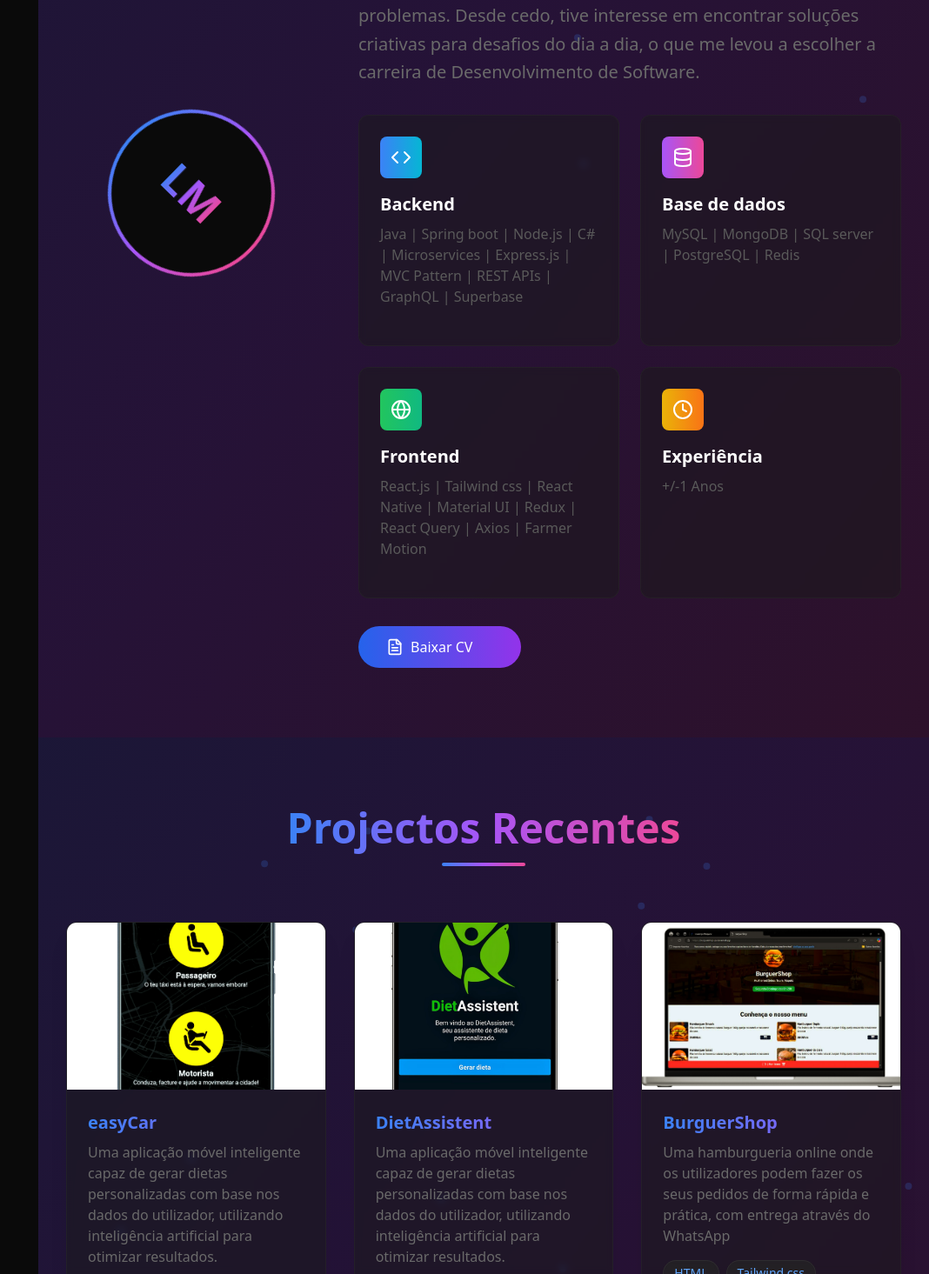
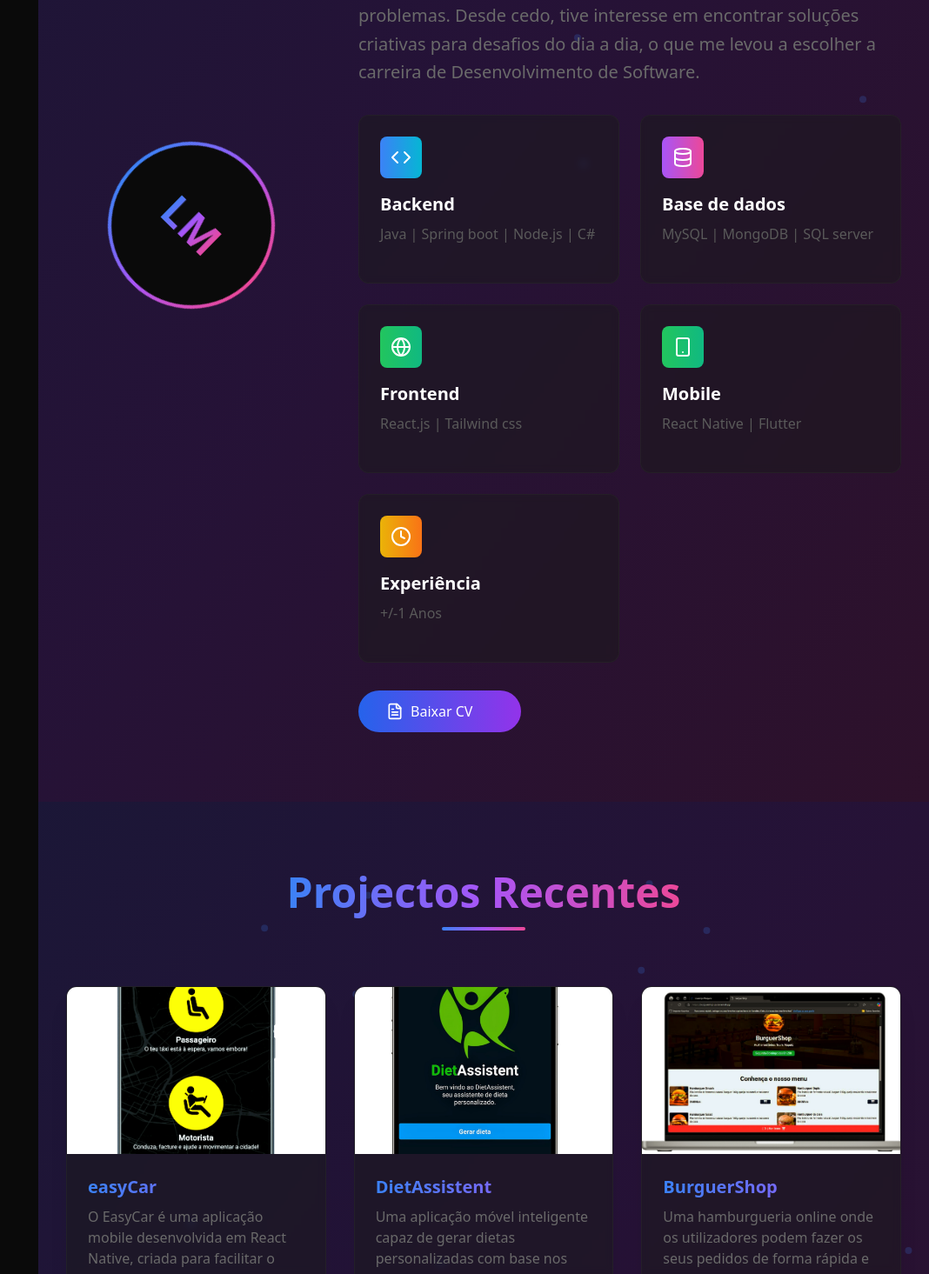
Before and after one commit to monjane10/portifolio10, a React (Vite) app: page / in a window 1280 px wide. Shown: the part 1335-2800 px from the top of the page at 87% size, without its empty margins (212-1280 px from the left). Built offline with nearby package versions, Linux system fonts and the light colour scheme.

Commit message:
actualizacoes

```diff
--- a/src/components/About.tsx
+++ b/src/components/About.tsx
@@ -9,7 +9,8 @@ import {
   Heart,
   Coffee,
   Clock,
-  Award
+  Award,
+  Smartphone,
 } from 'lucide-react';
 
 const About = () => {
@@ -23,19 +24,25 @@ const About = () => {
     {
       icon: Code,
       label: 'Backend',
-      description: 'Java | Spring boot | Node.js | C# | Microservices | Express.js | MVC Pattern  | REST APIs | GraphQL | Superbase',
+      description: 'Java | Spring boot | Node.js | C# ',
       color: 'from-blue-500 to-cyan-500'
     },
     {
       icon: Database,
       label: 'Base de dados',
-      description: 'MySQL | MongoDB | SQL server | PostgreSQL | Redis',
+      description: 'MySQL | MongoDB | SQL server',
       color: 'from-purple-500 to-pink-500'
     },
     {
       icon: Globe,
       label: 'Frontend',
-      description: 'React.js | Tailwind css | React Native | Material UI | Redux | React Query | Axios | Farmer Motion',
+      description: 'React.js | Tailwind css',
+      color: 'from-green-500 to-emerald-500'
+    },
+    {
+      icon: Smartphone,
+      label: 'Mobile',
+      description: 'React Native | Flutter',
       color: 'from-green-500 to-emerald-500'
     },
     {
--- a/src/components/Hero.tsx
+++ b/src/components/Hero.tsx
@@ -6,7 +6,7 @@ const Hero = () => {
   const [isHovered, setIsHovered] = useState(false);
 
   const skills = [
-    "Java", "JavaScript","PHP", "Spring Boot", "Node.js", "Reactjs", "React Native"
+    "______________________________________________________________________________________________________________"
   ];
 
   return (
--- a/src/components/Projects.tsx
+++ b/src/components/Projects.tsx
@@ -40,7 +40,7 @@ const Projects = () => {
 
     {
       title: "easyCar",
-      description: "Uma aplicação móvel inteligente capaz de gerar dietas personalizadas com base nos dados do utilizador, utilizando inteligência artificial para otimizar resultados.",
+      description: "O EasyCar é uma aplicação mobile desenvolvida em React Native, criada para facilitar o transporte urbano, conectando passageiros e motoristas de forma eficiente. Através de uma interface intuitiva e fluída, os utilizadores podem solicitar corridas, acompanhar o status da viagem e interagir com os motoristas em tempo real.",
       images: [
         "/assets/images/projects/easyCar.jpg",
         "/assets/images/projects/easycar2.jpg",
@@ -51,7 +51,7 @@ const Projects = () => {
         // You can add more images here if desired
       ],
       tech: ["Node.js", "SQLite", "ReactNative"],
-      githubUrl: "https://github.com/monjane10/DietAssistent",
+      githubUrl: "https://github.com/monjane10/easyCar",
       details: {
         overview:
           "DietAssistent é uma aplicação móvel desenvolvida para ajudar os utilizadores a alcançar seus objetivos de saúde e bem-estar por meio de dietas personalizadas. Com integração com inteligência artificial, a aplicação gera planos de dieta baseados nos dados fornecidos pelo utilizador, garantindo um acompanhamento saudável e adaptado às suas necessidades.",
```
